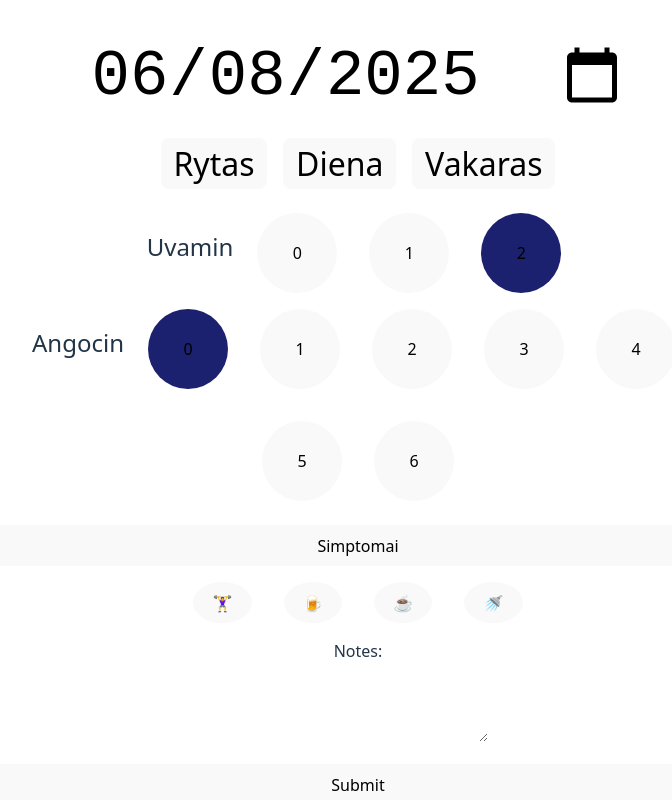
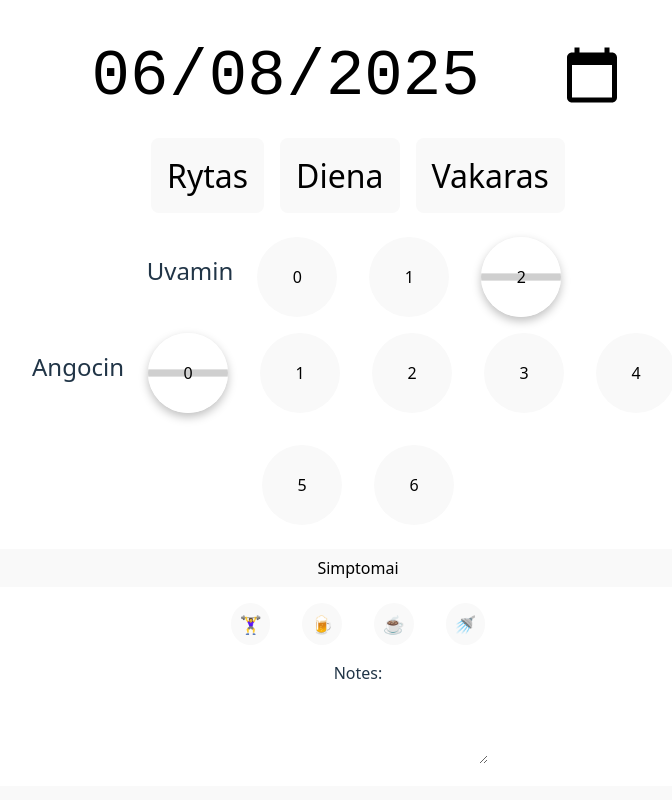
Before and after one commit to SimasSaf/KotApp, a React (Vite) app: page / in a window 1280 px wide. Shown: the whole page, without its empty margins (282-954 px from the left). Built offline with nearby package versions, Linux system fonts and the light colour scheme.

Commit message:
Styling added

```diff
--- a/index.html
+++ b/index.html
@@ -2,7 +2,7 @@
 <html lang="en">
   <head>
     <meta charset="UTF-8" />
-    <link rel="icon" type="image/svg+xml" href="/vite.svg" />
+    <link rel="icon" type="image/png" href="./src/assets/HeartIcon.png" />
     <meta name="viewport" content="width=device-width, initial-scale=1.0" />
     <title>KotApp</title>
   </head>
--- a/package.json
+++ b/package.json
@@ -7,7 +7,8 @@
     "dev": "vite",
     "build": "vite build",
     "lint": "eslint .",
-    "preview": "vite preview"
+    "preview": "vite preview",
+      "deploy": "vite build && gh-pages -d dist"
   },
   "dependencies": {
     "react": "^19.1.0",
@@ -21,6 +22,7 @@
     "eslint": "^9.25.0",
     "eslint-plugin-react-hooks": "^5.2.0",
     "eslint-plugin-react-refresh": "^0.4.19",
+    "gh-pages": "^6.3.0",
     "globals": "^16.0.0",
     "vite": "^6.3.5"
   }
--- a/src/CardForm.css
+++ b/src/CardForm.css
@@ -22,10 +22,6 @@
   border: none;
 }
 
-[class*="--selected"] {
-  background-color: rgb(27, 33, 110);
-}
-
 .datePicker {
   align-self: center;
   font-size: clamp(2rem, 5vw, 5rem);
@@ -44,15 +40,34 @@
 
 .timeOfDayWrapper > * {
   cursor: pointer;
-  font-size: clamp(1rem, 2.5vw, 2rem);
+  font-size: clamp(1.5rem, 2.5vw, 2rem);
   padding: 0.5vh 1vw;
 }
 
-.rytas--selected,
-.diena--selected,
+.timeOfDayWrapper > *,
+.drugButton,
+.simptomaiButton,
+.sideEffectWrapper button {
+  padding: 0.5em 0.5em;
+}
+
+/* [class*="--selected"] {
+  background-color: rgb(63, 72, 196);
+} */
+
+.rytas--selected {
+  background-color: #d4ae45;
+  box-shadow: 0 0 10px #ffda6b80;
+}
+
+.diena--selected {
+  background-color: #199fd4;
+  box-shadow: 0 0 10px #0ae9de80;
+}
+
 .vakaras--selected {
-  color: white;
-  border-radius: 0.5rem;
+  background-color: #262358;
+  box-shadow: 0 0 10px #04065080;
 }
 
 .drug {
@@ -76,12 +91,36 @@
   justify-content: center;
 }
 
+.drugButton--selected {
+  box-shadow: 0 4px 10px rgba(0, 0, 0, 0.25);
+  background: linear-gradient(
+    to bottom,
+    #ffffff 0%,
+    #ffffff 45%,
+    #cfcfcf 46%,
+    #cfcfcf 54%,
+    #ffffff 55%,
+    #ffffff 100%
+  );
+  color: black;
+}
+
 .simptomaiButton--selected {
   background-color: rgb(100, 10, 10);
+  box-shadow: 0 0 7px 0.15rem rgb(61, 4, 4);
 }
 
-.sideEffectWrapper button {
+.sideButton {
   border-radius: 100%;
   margin-right: 1rem;
   margin-left: 1rem;
+  font-size: 1.1rem;
 }
+
+.sideButton--selected {
+  box-shadow: 0 0 7px 0.15rem rgb(1, 196, 245);
+}
+
+.submitButton:active {
+  background-color: rgb(70, 228, 117);
+}
--- a/src/CardForm.jsx
+++ b/src/CardForm.jsx
@@ -44,6 +44,10 @@ function CardForm() {
     };
 
     WriteToTxt(state);
+
+    alert("Submitted");
+
+    window.location.reload();
   };
 
   return (
@@ -172,9 +176,9 @@ function CardForm() {
         />
       </div>
 
-      <button onClick={handleSubmit}>Submit</button>
+      <button className="submitButton" onClick={handleSubmit}>Submit</button>
     </div>
   );
 }
-//ye
+
 export default CardForm;
```
Also changed, not shown: src/assets/HeartIcon.png (added), 1 other file (tests, documents, lock files or other folders).
